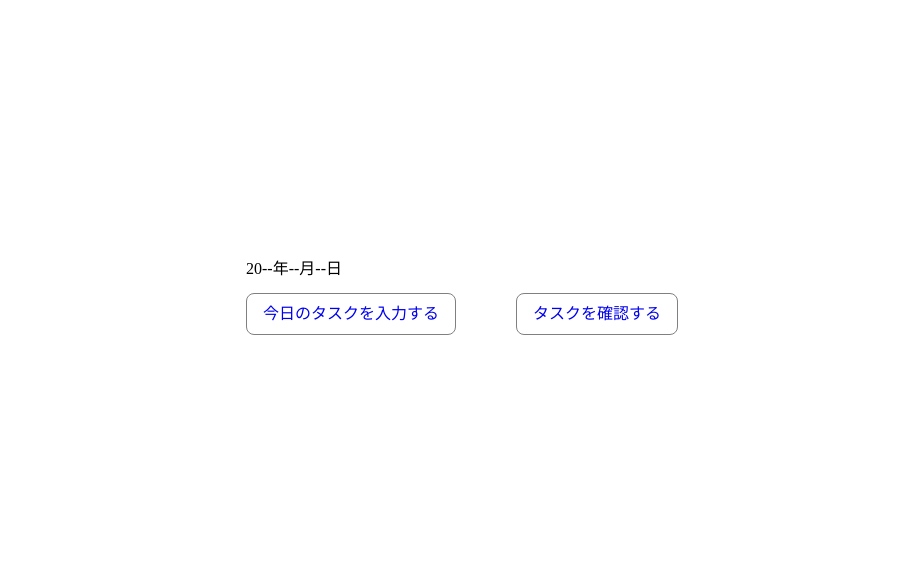
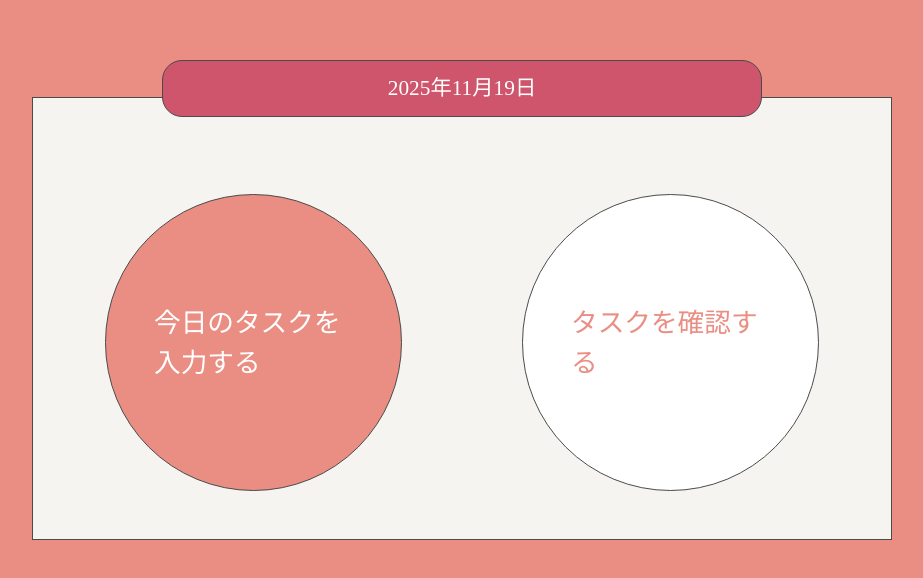
Before and after one commit to kinu83/MICH-project, a React (Vite) app: page / in a window 1280 px wide. Shown: the part 110-688 px from the top of the page, without its empty margins (178-1101 px from the left). Built offline with nearby package versions, Linux system fonts and the light colour scheme.

Commit message:
feat:CSSを変更しました

```diff
--- a/src/components/Home/Home.module.css
+++ b/src/components/Home/Home.module.css
@@ -1,29 +1,60 @@
 .app {
   width: 100%;
   min-height: 100vh;
+  font-size: 16pt;
   display: grid;
   place-content: center;
+  background-color: #EA8E84;
 }
 
 .container {
-  width: 480px;
+  width: 860px;
 }
 
 .dateHeader {
-  width: 100%;
+  width: 600px;
+  margin: 0 auto;
   padding: 12px 24px;
+  border-radius: 20px;
+  display: grid;
+  place-items: center;
+  color: #FFFFFF;
+  border: 1px solid #4B4B4B;
+  background-color: #CE556C;
+
+  position: relative;
+  top: 20px;
+  z-index: 10;
 }
 
 .taskContainer {
   display: flex;
-  justify-content: space-between;
+  gap: 24px;
+  padding: 0 24px;
   width: 100%;
-  padding: 0 24px;
+  border: 1px solid #4B4B4B;
+  background-color: #F5F4F1;
 }
 
+
 .taskLinkButton {
-  padding: 8px 16px;
-  border-radius: 8px;
-  border: gray solid 1px;
+  display: flex;
+  justify-content: center;
+  align-items: center;
   text-decoration: none;
+  font-size: 20pt;
+  aspect-ratio: 1 / 1;
+  width: 320px;
+  margin: 96px 48px 48px;
+  padding: 48px;
+  border-radius: 50%;
+  color: #FFFFFF;
+  border: 1px solid #4B4B4B;
+  background-color: #EA8E84;
+  cursor: pointer;
 }
+
+.taskLinkButtonSecondary {
+  color: #EA8E84;
+  background-color: #FFFFFF;
+}
--- a/src/components/Home/Home.tsx
+++ b/src/components/Home/Home.tsx
@@ -6,13 +6,15 @@ export function Home() {
     <div className={styles.app}>
       <div className={styles.container}>
         <div className={styles.dateHeader}>
-          <span>20--年--月--日</span>
+          {new Date().getFullYear()}年
+          {String(new Date().getMonth() + 1).padStart(2, "0")}月
+          {String(new Date().getDate()).padStart(2, "0")}日
         </div>
         <div className={styles.taskContainer}>
           <Link to="/tasks/create" className={styles.taskLinkButton}>
             <span>今日のタスクを入力する</span>
           </Link>
-          <Link to="/tasks" className={styles.taskLinkButton}>
+          <Link to="/tasks" className={`${styles.taskLinkButton} ${styles.taskLinkButtonSecondary}`}>
             <span>タスクを確認する</span>
           </Link>
         </div>
```
